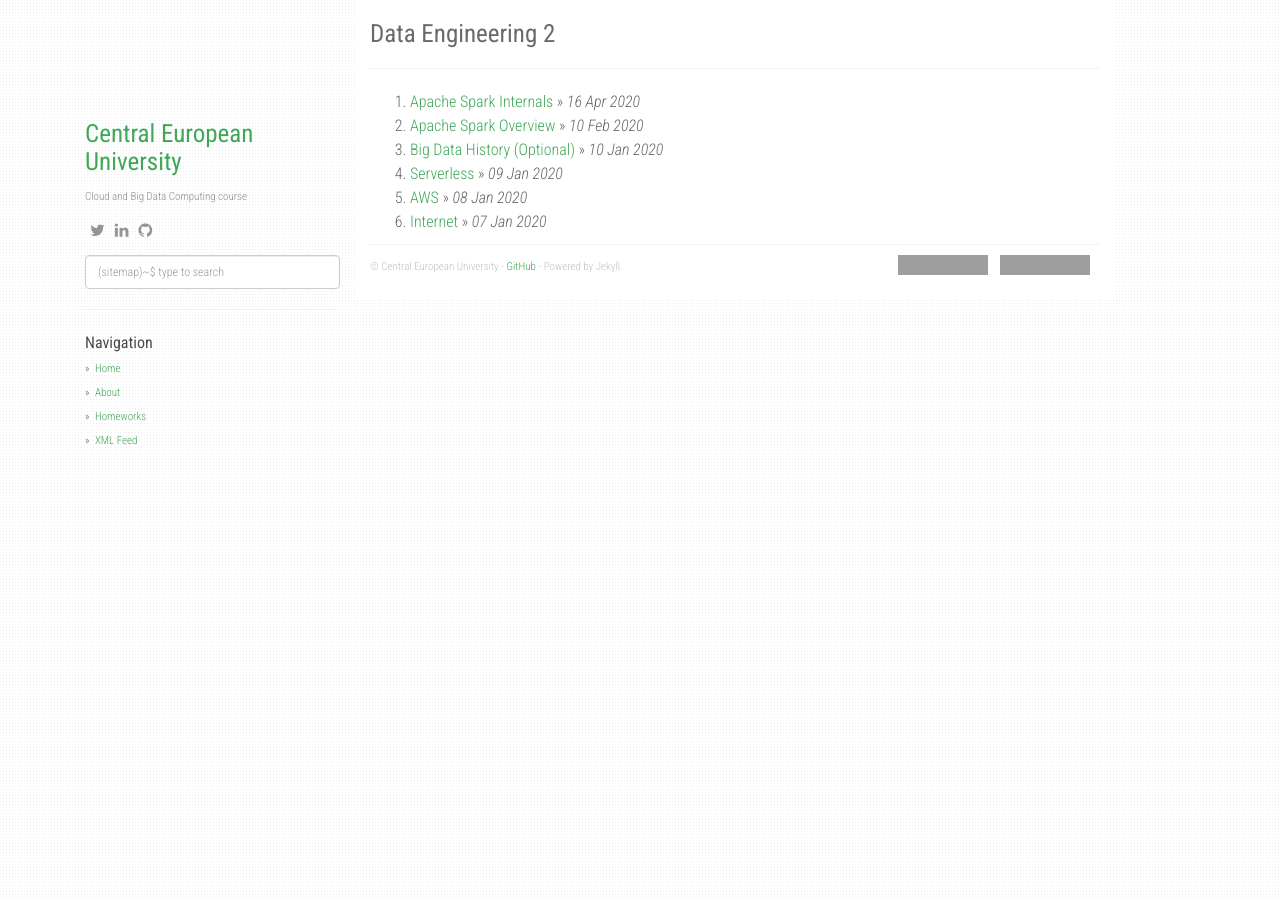
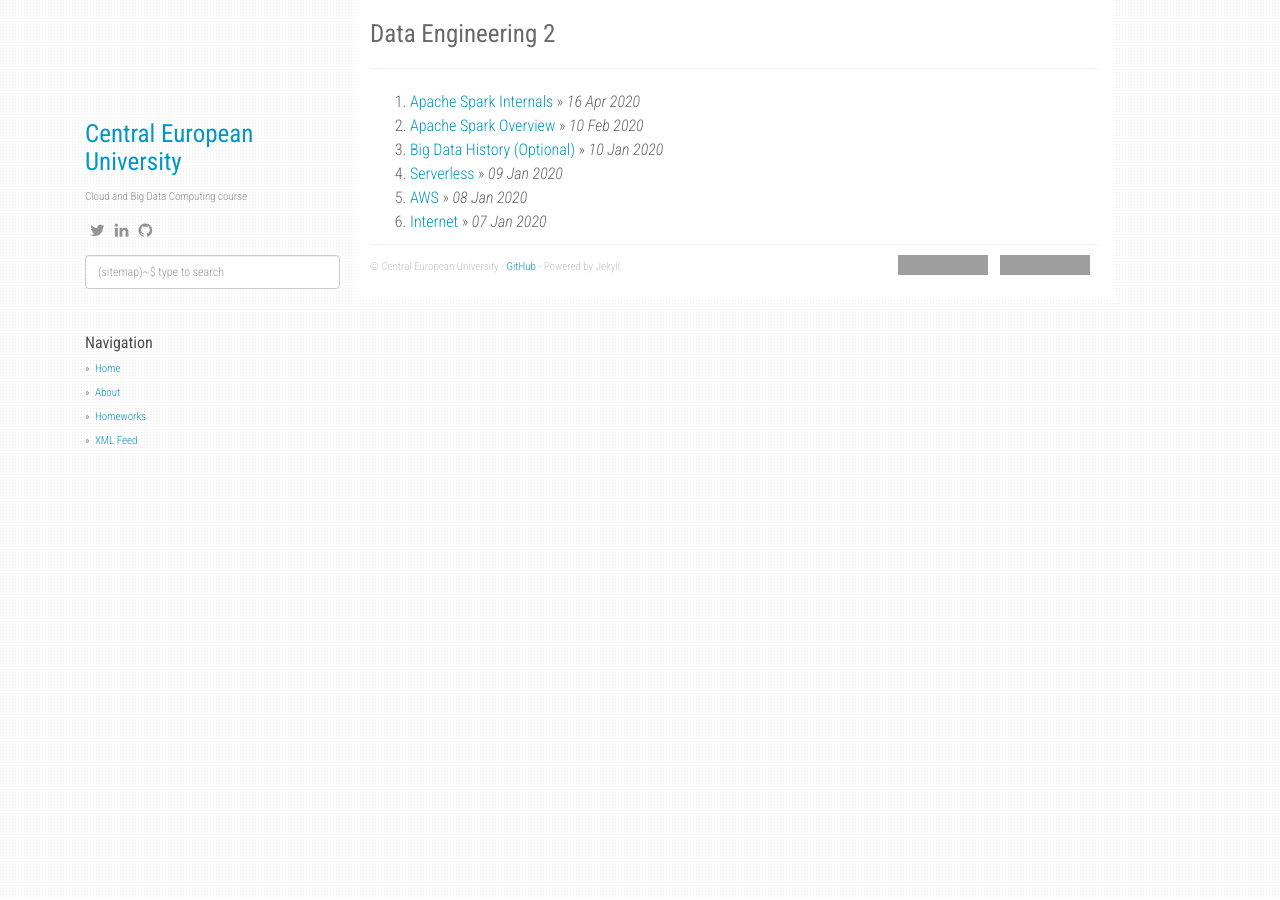
Before and after one commit to mikepetridisz/bpwalkingtours, a Jekyll site: the page built from index.html, in a window 1280 px wide. Built offline with Jekyll 4.4.1, drawn with Linux system fonts in a browser that asks for light colours; nearby versions of some CDN libraries; the list of posts is cut into pages by our own code; grey boxes are pictures that could not be loaded.

Commit message:
Update main.css

```diff
--- a/static/css/main.css
+++ b/static/css/main.css
@@ -31,7 +31,7 @@ h2, h3 {
 }
 a, a:link, a:active {
   text-decoration: none;
-  color: #3fa757;
+  color: #0098c3;
 }
 a:hover {
   color: #B3B3B3;
```
